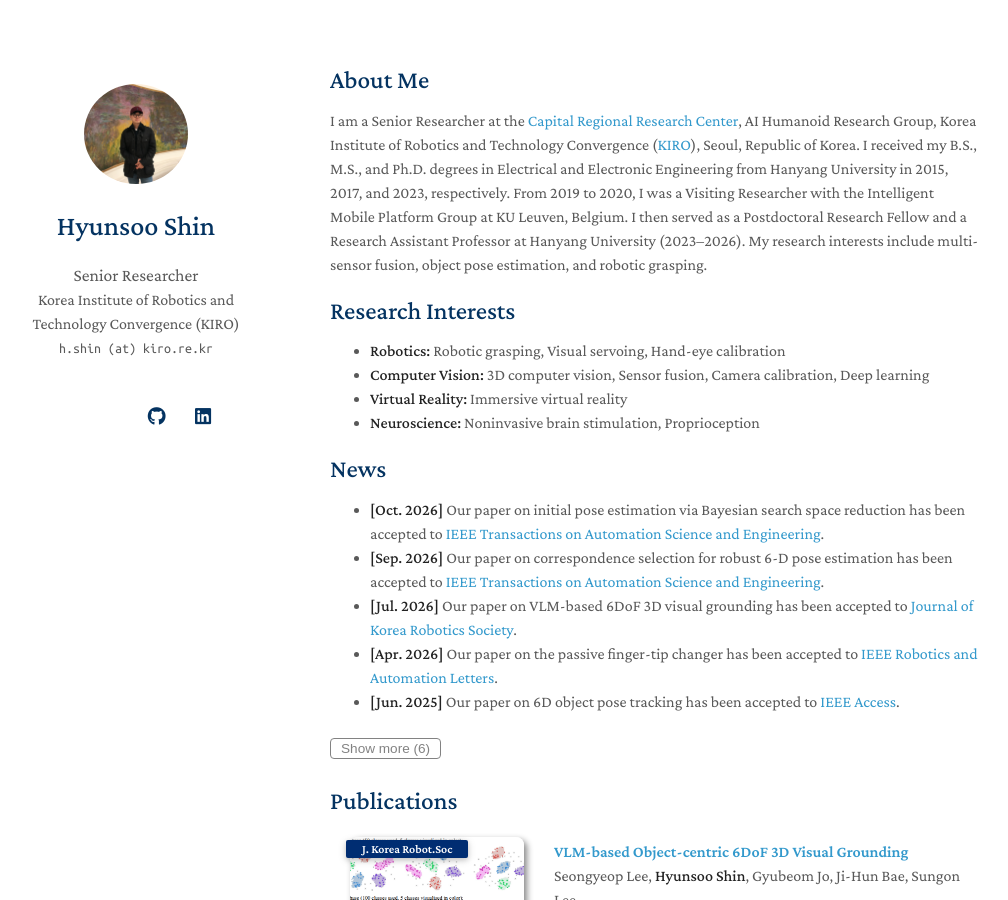
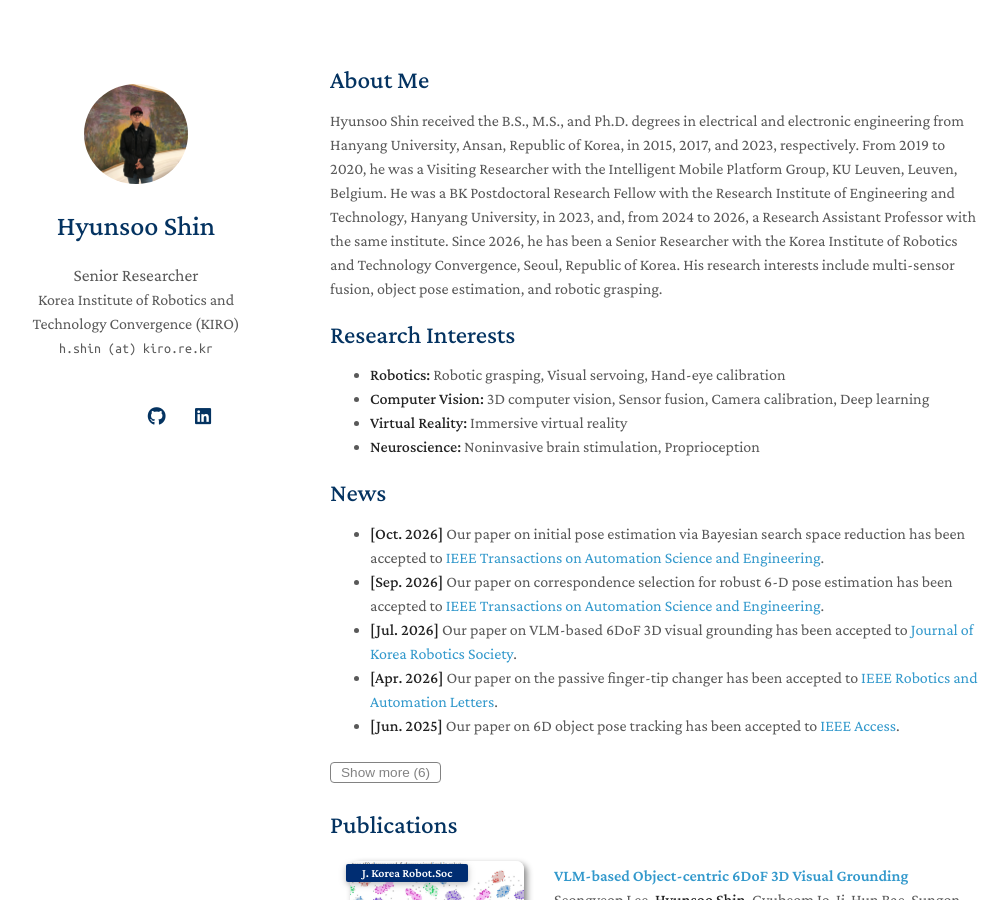
Before and after one commit to hyuns2316/hyuns2316.github.io, a Jekyll site: the page built from index.md, in a window 1280 px wide and 900 px high. Shown: the whole window, without its empty margins (140-1148 px from the left). Built offline with Jekyll 4.4.1, drawn with Linux system fonts in a browser that asks for light colours; a style sheet for code colours, icons or effects is not loaded; our own code applies the rules of GitHub Pages for plain Markdown files.

Commit message:
Use the provided bio for About Me
Co-Authored-By: Claude Opus 5.5 <noreply@anthropic.com>
Claude-Session: https://claude.ai/code/session_019bbF7jPReiJBnL74jMtxTz

```diff
--- a/index.md
+++ b/index.md
@@ -4,7 +4,7 @@ layout: homepage
 
 ## About Me
 
-I am a Senior Researcher at the [Capital Regional Research Center](https://www.kiro.re.kr/eng/abt/map4.asp), AI Humanoid Research Group, Korea Institute of Robotics and Technology Convergence ([KIRO](https://www.kiro.re.kr)), Seoul, Republic of Korea. I received my B.S., M.S., and Ph.D. degrees in Electrical and Electronic Engineering from Hanyang University in 2015, 2017, and 2023, respectively. From 2019 to 2020, I was a Visiting Researcher with the Intelligent Mobile Platform Group at KU Leuven, Belgium. I then served as a Postdoctoral Research Fellow and a Research Assistant Professor at Hanyang University (2023–2026). My research interests include multi-sensor fusion, object pose estimation, and robotic grasping.
+Hyunsoo Shin received the B.S., M.S., and Ph.D. degrees in electrical and electronic engineering from Hanyang University, Ansan, Republic of Korea, in 2015, 2017, and 2023, respectively. From 2019 to 2020, he was a Visiting Researcher with the Intelligent Mobile Platform Group, KU Leuven, Leuven, Belgium. He was a BK Postdoctoral Research Fellow with the Research Institute of Engineering and Technology, Hanyang University, in 2023, and, from 2024 to 2026, a Research Assistant Professor with the same institute. Since 2026, he has been a Senior Researcher with the Korea Institute of Robotics and Technology Convergence, Seoul, Republic of Korea. His research interests include multi-sensor fusion, object pose estimation, and robotic grasping.
 
 ## Research Interests
 
```
